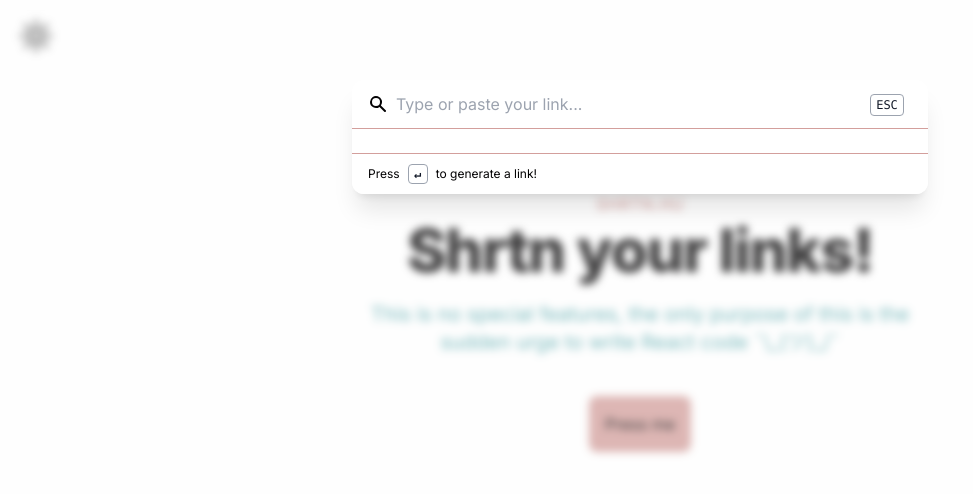
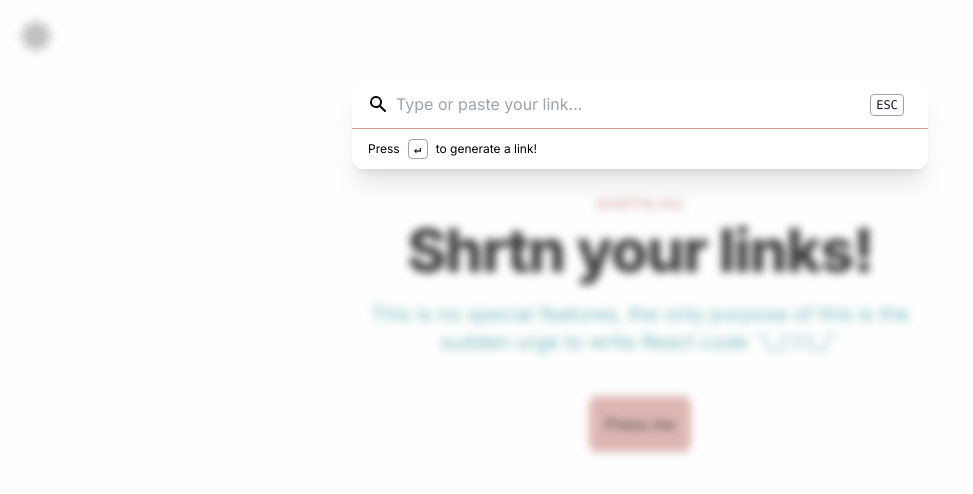
Before and after one commit to Shikachuu/shrtn.hu, a Next.js app: page / in a window 1280 px wide. Both pictures are taken after a click on the button "Press me". Shown: the top 494 px of the page, without its empty margins (0-973 px from the left). Built offline with nearby package versions, Linux system fonts and the light colour scheme.

Commit message:
feat: finish url generation with bakcend kv feat: add status messages to url generation

```diff
--- /dev/null
+++ b/src/app/_actions.ts
@@ -0,0 +1,18 @@
+"use server"
+
+import type { KVNamespace } from "@cloudflare/workers-types"
+import { createId } from "@paralleldrive/cuid2"
+import { GenerateUrlSchema, generateUrlSchema } from "./_schema"
+
+export async function generateUrl(data: GenerateUrlSchema): Promise<string|null> {
+  const { shrtn } = (process.env as unknown as { shrtn: KVNamespace })
+  const url = generateUrlSchema.safeParse(data)
+  const id = createId()
+
+  if (url.success === false) {
+    return null
+  }
+
+  await shrtn.put(id, url.data.url, { expirationTtl: 1440 })
+  return id
+}
--- /dev/null
+++ b/src/app/_components/GenerateCommandBox.tsx
@@ -0,0 +1,93 @@
+"use client"
+
+import { useKeyboard } from "@/hooks/useKeyboard"
+import { SubmitHandler, useForm } from "react-hook-form"
+import { zodResolver } from "@hookform/resolvers/zod"
+import { GenerateUrlSchema, generateUrlSchema } from "../_schema"
+import { toast } from "sonner"
+import { generateUrl } from "../_actions"
+import { useState } from "react"
+
+type GenerateCommandBoxProps = {
+  closeModal: () => void
+}
+
+export function GenerateCommandBox({ closeModal }: GenerateCommandBoxProps) {
+  const { register, handleSubmit, formState: { errors } } = useForm<GenerateUrlSchema>({
+    resolver: zodResolver(generateUrlSchema),
+  })
+
+  const [url, setUrl] = useState<string|null>(null)
+
+  const handleOnSubmit: SubmitHandler<GenerateUrlSchema> = async (data) => {
+    toast.dismiss()
+
+    const id = await generateUrl(data)
+
+    if (id === null) {
+      toast.error("Failed to generate URL!")
+      return
+    }
+
+    setUrl(process.env.URL || "http://localhost:3000" + `/${id}`)
+    toast.success("The given url is succesfully shrtnd!")
+  }
+
+  useKeyboard(() => closeModal(), "Escape")
+  useKeyboard(() => handleSubmit(handleOnSubmit), "Enter")
+
+  if (errors.url?.message) {
+    toast.error(errors.url?.message)
+  }
+
+  return (
+    <div className="fixed inset-0 z-10 overflow-y-auto p-4 sm:p-6 md:p-20" role="dialog" aria-modal="true">
+
+      <div className="fixed inset-0 bg-gray-50 bg-opacity-25 backdrop-blur-sm transition-opacity" aria-hidden="true" />
+      <form onSubmit={handleSubmit(handleOnSubmit)}>
+        <div className="mx-auto max-w-xl transform divide-y divide-primary dark:divide-d-primary overflow-hidden rounded-xl bg-background dark:bg-d-background shadow-xl transition-all">
+          <div className="relative">
+            <svg
+              className="pointer-events-none absolute top-3.5 left-4 h-5 w-5 text-text dark:text-d-text"
+              xmlns="http://www.w3.org/2000/svg"
+              viewBox="0 0 20 20"
+              fill="currentColor"
+              aria-hidden="true"
+            >
+              <path fill-rule="evenodd" d="M8 4a4 4 0 100 8 4 4 0 000-8zM2 8a6 6 0 1110.89 3.476l4.817 4.817a1 1 0 01-1.414 1.414l-4.816-4.816A6 6 0 012 8z" clip-rule="evenodd" />
+            </svg>
+            <input
+              autoFocus={true}
+              {...register("url")}
+              className="h-12 w-full bg-transparent pl-11 pr-4 text-text dark:text-d-text placeholder-gray-400 sm:text-s focus:outline-none caret-accent dark:caret-d-accent"
+              placeholder="Type or paste your link..."
+              role="combobox"
+              aria-expanded="false"
+              aria-controls="options"
+              aria-invalid={errors.url?.message ? "true" : "false"}
+            />
+            <kbd
+              onClick={() => closeModal()}
+              className="absolute top-3.5 right-4 mx-1 flex h-5 w-5 items-center justify-center rounded border border-gray-400 bg-white py-2.5 px-4 text-xs text-gray-900 sm:mx-2"
+            >
+            ESC
+            </kbd>
+          </div>
+          {
+            url &&
+            <ul className="max-h-80 scroll-py-10 scroll-pb-2 space-y-4 overflow-y-auto p-4 pb-2" id="options" role="listbox">
+              <li className="font-bold">{url}</li>
+            </ul>
+          }
+          <button className="flex flex-wrap w-full items-center bg-background dark:bg-d-background py-2.5 px-4 text-xs text-text dark:text-d-text">
+            Press
+            <kbd className="mx-1 flex h-5 w-5 items-center justify-center rounded border border-gray-400 bg-white font-semibold text-gray-900 sm:mx-2">
+            &crarr;
+            </kbd>
+            <span className="hidden sm:inline">to generate a link!</span>
+          </button>
+        </div>
+      </form>
+    </div>
+  )
+}
--- a/src/app/components/Hero.tsx
+++ b/src/app/_components/Hero.tsx
@@ -5,7 +5,6 @@ import { GenerateCommandBox } from "./GenerateCommandBox"
 
 export function Hero() {
   const [isModalOpen, setModalOpen] = useState(false)
-
   return (
     <main className="flex min-h-screen flex-col items-center justify-between p-24">
       <div className="max-w-7xl mx-auto py-16 px-4 sm:py-24 sm:px-6 lg:px-8">
--- /dev/null
+++ b/src/app/_schema.ts
@@ -0,0 +1,7 @@
+import { z } from "zod"
+
+export const generateUrlSchema = z.object({
+  url: z.string().url({ message: "Wrong url format" }),
+})
+
+export type GenerateUrlSchema = z.infer<typeof generateUrlSchema>
--- a/src/app/components/GenerateCommandBox.tsx
+++ /dev/null
@@ -1,58 +0,0 @@
-"use client"
-
-import { useEscapeKey } from "../hooks/useEscapeKey"
-
-type GenerateCommandBoxProps = {
-  closeModal: () => void
-}
-
-export function GenerateCommandBox({ closeModal }: GenerateCommandBoxProps) {
-  useEscapeKey(() => closeModal())
-
-  return (
-    <div className="fixed inset-0 z-10 overflow-y-auto p-4 sm:p-6 md:p-20" role="dialog" aria-modal="true">
-
-      <div className="fixed inset-0 bg-gray-50 bg-opacity-25 backdrop-blur-sm transition-opacity" aria-hidden="true" />
-
-      <div className="mx-auto max-w-xl transform divide-y divide-primary dark:divide-d-primary overflow-hidden rounded-xl bg-background dark:bg-d-background shadow-xl transition-all">
-        <div className="relative">
-          <svg
-            className="pointer-events-none absolute top-3.5 left-4 h-5 w-5 text-text dark:text-d-text"
-            xmlns="http://www.w3.org/2000/svg"
-            viewBox="0 0 20 20"
-            fill="currentColor"
-            aria-hidden="true"
-          >
-            <path fill-rule="evenodd" d="M8 4a4 4 0 100 8 4 4 0 000-8zM2 8a6 6 0 1110.89 3.476l4.817 4.817a1 1 0 01-1.414 1.414l-4.816-4.816A6 6 0 012 8z" clip-rule="evenodd" />
-          </svg>
-          <input
-            type="text"
-            className="h-12 w-full bg-transparent pl-11 pr-4 text-text dark:text-d-text placeholder-gray-400 sm:text-s focus:outline-none caret-accent dark:caret-d-accent"
-            placeholder="Type or paste your link..."
-            role="combobox"
-            aria-expanded="false"
-            aria-controls="options"
-          />
-          <kbd
-            onClick={() => closeModal()}
-            className="absolute top-3.5 right-4 mx-1 flex h-5 w-5 items-center justify-center rounded border border-gray-400 bg-white py-2.5 px-4 text-xs text-gray-900 sm:mx-2"
-          >
-            ESC
-          </kbd>
-        </div>
-
-        <ul className="max-h-80 scroll-py-10 scroll-pb-2 space-y-4 overflow-y-auto p-4 pb-2" id="options" role="listbox">
-
-        </ul>
-
-        <div className="flex flex-wrap items-center bg-background dark:bg-d-background py-2.5 px-4 text-xs text-text dark:text-d-text">
-          Press
-          <kbd className="mx-1 flex h-5 w-5 items-center justify-center rounded border border-gray-400 bg-white font-semibold text-gray-900 sm:mx-2">
-            &crarr;
-          </kbd>
-          <span className="hidden sm:inline">to generate a link!</span>
-        </div>
-      </div>
-    </div>
-  )
-}
--- a/src/app/hooks/useEscapeKey.ts
+++ /dev/null
@@ -1,21 +0,0 @@
-import { useCallback, useEffect } from "react"
-
-type KeyboardEvent = {
-  key: string
-}
-
-export function useEscapeKey(callback: () => void) {
-  const escapeEventHandler = useCallback((e: KeyboardEvent) => {
-    if (e.key === "Escape") {
-      callback()
-    }
-  }, [callback])
-
-  useEffect(() => {
-    document.addEventListener("keydown", escapeEventHandler)
-
-    return () => {
-      document.removeEventListener("keydown", escapeEventHandler)
-    }
-  }, [escapeEventHandler])
-}
--- a/src/app/layout.tsx
+++ b/src/app/layout.tsx
@@ -4,7 +4,8 @@ import { twMerge } from "tailwind-merge"
 import "./globals.css"
 import { Inter } from "next/font/google"
 import { useState } from "react"
-import { DarkModeSwitch } from "./components/DarkModeSwitch"
+import { DarkModeSwitch } from "./_components/DarkModeSwitch"
+import { Toaster } from "sonner"
 
 const inter = Inter({ subsets: ["latin"] })
 
@@ -15,6 +16,9 @@ export default function RootLayout({ children }: RootLayoutProps) {
   return (
     <html lang="en">
       <body className={twMerge(inter.className, isDarkMode ? "dark" : "light")}>
+        <div className="absolute">
+          <Toaster position="bottom-center" theme={isDarkMode ? "dark" : "light"} />
+        </div>
         <div className="bg-background dark:bg-d-background transition ease-linear">
           <span className="z-50">
             <DarkModeSwitch onSwitch={() => setIsDarkMode(!isDarkMode)} isDarkMode={isDarkMode} />
--- a/src/app/page.tsx
+++ b/src/app/page.tsx
@@ -1,6 +1,5 @@
 import type { Metadata } from "next"
-import { Hero } from "./components/Hero"
-import { env } from "process"
+import { Hero } from "./_components/Hero"
 
 export const runtime = "edge"
 
--- /dev/null
+++ b/src/hooks/useKeyboard.ts
@@ -0,0 +1,21 @@
+import { useCallback, useEffect } from "react"
+
+type KeyboardEvent = {
+  key: string
+}
+
+export function useKeyboard(callback: () => void, key: string) {
+  const keyEventHandler = useCallback((e: KeyboardEvent) => {
+    if (e.key === key) {
+      callback()
+    }
+  }, [callback, key])
+
+  useEffect(() => {
+    document.addEventListener("keydown", keyEventHandler)
+
+    return () => {
+      document.removeEventListener("keydown", keyEventHandler)
+    }
+  }, [keyEventHandler])
+}
--- a/worker-configuration.d.ts
+++ /dev/null
@@ -1,3 +0,0 @@
-interface Env {
-  shrtnKVN: KVNamespace;
-}
```
Also changed, not shown: package.json (+5 -2 lines), src/app/_components/DarkModeSwitch.tsx (renamed from src/app/components/DarkModeSwitch.tsx), 2 other files (tests, documents, lock files or other folders).
